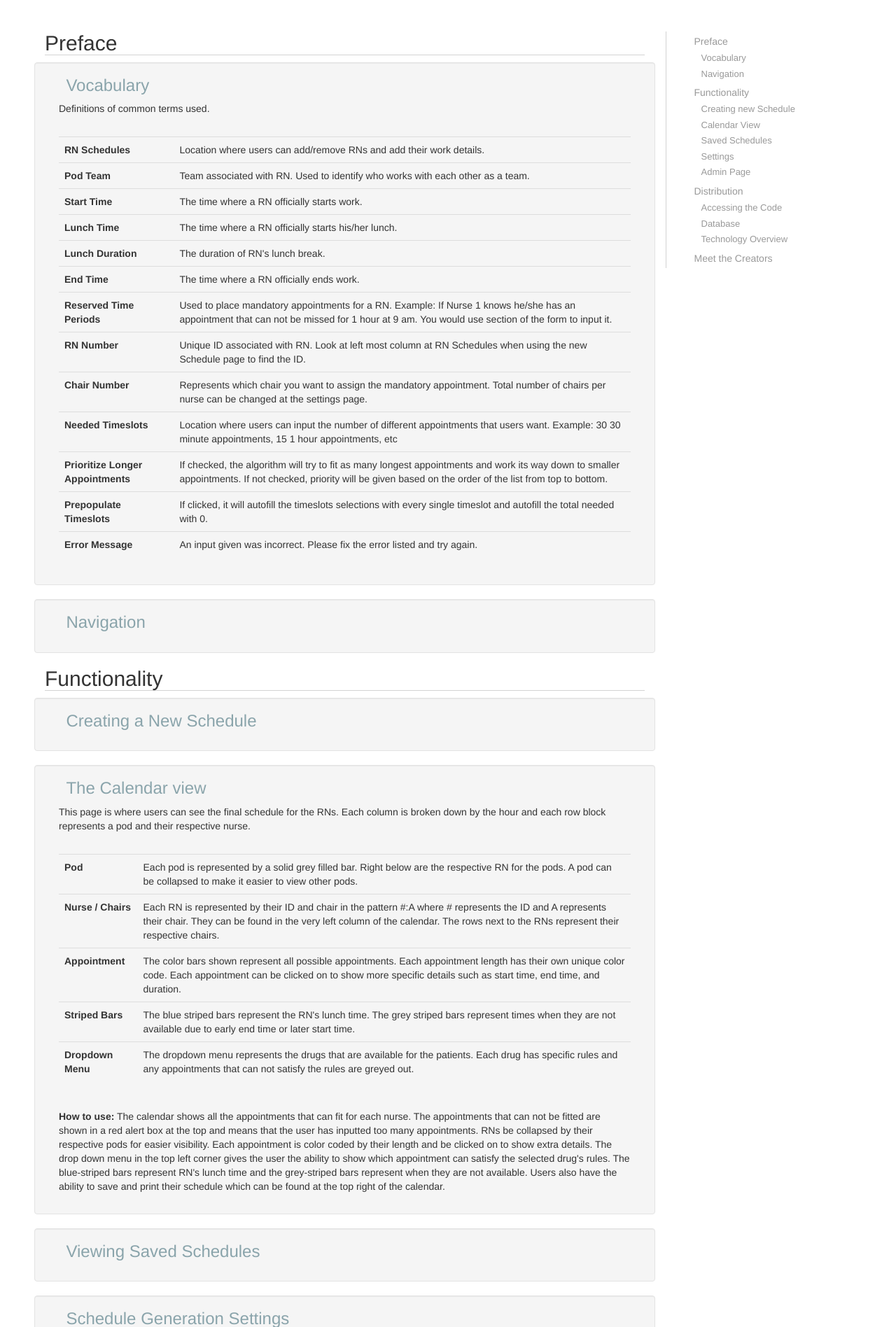
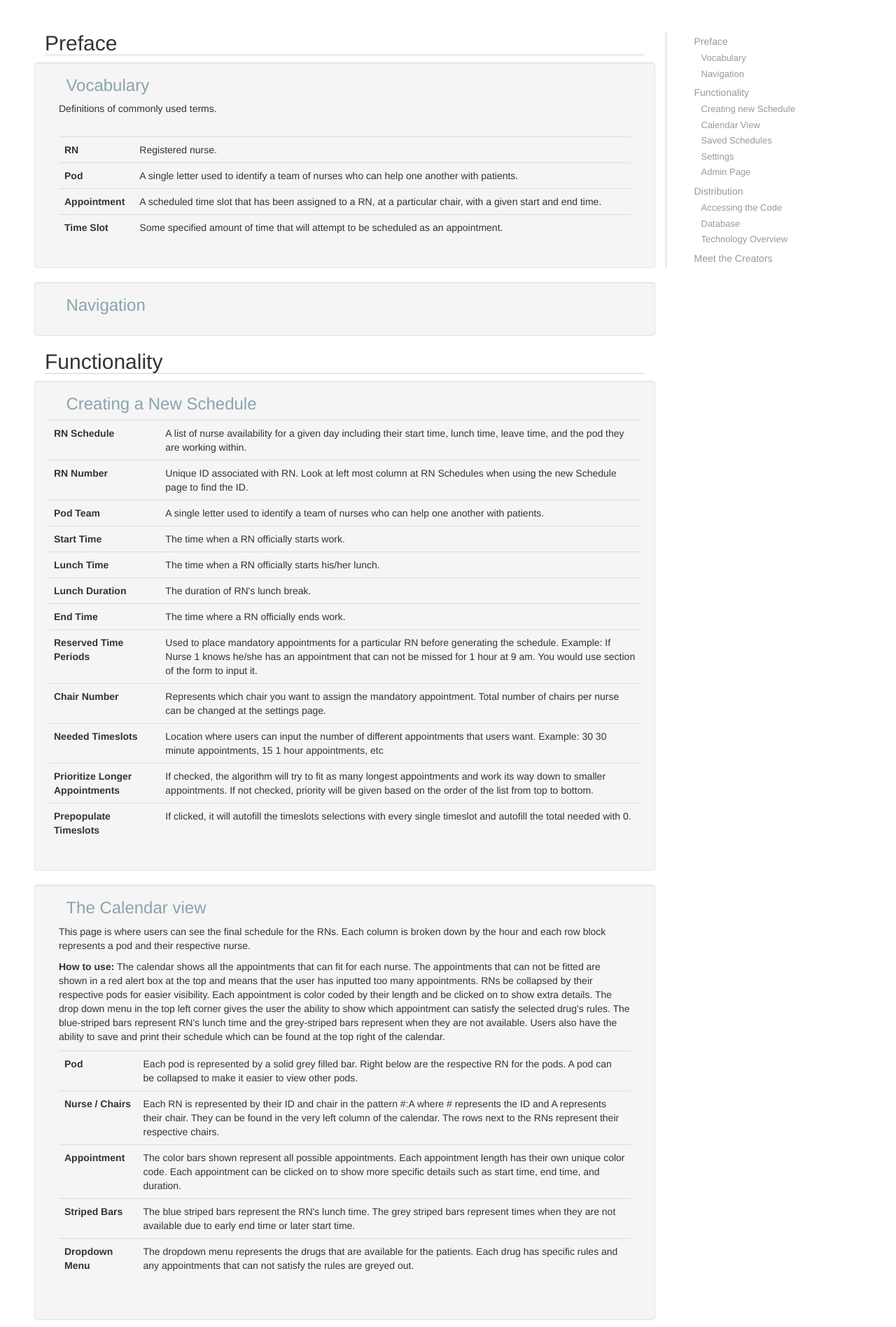
Before and after one commit to JettJengaGod/Patient-Access-Template-Program, a Django app: page /guide/ in a window 1280 px wide. Shown: the part 52-1948 px from the top of the page at 70% size. Run offline with Django 3.2, Linux system fonts and the light colour scheme; parts of the project's set-up code (start-up, migrations or seed data) failed here and were passed over; some libraries are stand-ins or nearby versions.

Commit message:
Made some styling and proof reading changes

```diff
--- a/templates/documentation.html
+++ b/templates/documentation.html
@@ -29,24 +29,58 @@
                     <h3 id="Vocabulary">Vocabulary</h3>
                     <div class="col-sm-12">
                         <p>
-                            Definitions of common terms used.
+                            Definitions of commonly used terms.
                         </p><br>
                             <table class="table">
                             <tr>
-                                <th style="min-width: 100px;">RN Schedules</th>
-                                <td>Location where users can add/remove RNs and add their work details.</td>
+                                <th>RN</th>
+                                <td>Registered nurse.</td>
+                            </tr>
+                            <tr>
+                                <th>Pod</th>
+                                <td>A single letter used to identify a team of nurses who can help one another with patients.</td>
+                            </tr>
+                            <tr>
+                                <th>Appointment</th>
+                                <td>A scheduled time slot that has been assigned to a RN, at a particular chair, with a given start and end time.</td>
+                            </tr>
+                            <tr>
+                                <th>Time Slot</th>
+                                <td>Some specified amount of time that will attempt to be scheduled as an appointment.</td>
+                            </tr>
+                        </table>
+                    </div>
+                </div>
+                <div class="row well">
+                    <h3 id="Navigation">Navigation</h3>
+                </div>
+            </section>
+
+            <section class="group">
+                <h2 id="Functionality">Functionality</h2>
+                <div class="row well">
+                    <h3 id="CreatingNewSchedule">Creating a New Schedule</h3>
+                    <table class="table">
+                        <tr>
+                            <th style="min-width: 100px;">RN Schedule</th>
+                            <td>A list of nurse availability for a given day including their start time, lunch time, leave time, and the pod they are working within.</td>
+                        </tr>
+                        <tr>
+                            <th>RN Number</th>
+                            <td>Unique ID associated with RN. Look at left most column at RN Schedules when
+                                using the new Schedule page to find the ID.</td>
                         </tr>
                         <tr>
                             <th>Pod Team</th>
-                                <td>Team associated with RN. Used to identify who works with each other as a team.</td>
+                            <td>A single letter used to identify a team of nurses who can help one another with patients.</td>
                         </tr>
                         <tr>
                             <th>Start Time</th>
-                                <td>The time where a RN officially starts work.</td>
+                            <td>The time when a RN officially starts work.</td>
                         </tr>
                         <tr>
                             <th>Lunch Time</th>
-                                <td>The time where a RN officially starts his/her lunch.</td>
+                            <td>The time when a RN officially starts his/her lunch.</td>
                         </tr>
                         <tr>
                             <th>Lunch Duration</th>
@@ -58,14 +92,9 @@
                         </tr>
                         <tr>
                             <th>Reserved Time Periods</th>
-                                <td>Used to place mandatory appointments for a RN. Example:
+                            <td>Used to place mandatory appointments for a particular RN before generating the schedule. Example:
                                 If Nurse 1 knows he/she has an appointment that can not be missed for 1 hour at
                                 9 am. You would use section of the form to input it.</td>
-                            </tr>
-                            <tr>
-                                <th>RN Number</th>
-                                <td>Unique ID associated with RN. Look at left most column at RN Schedules when
-                                    using the new Schedule page to find the ID.</td>
                         </tr>
                         <tr>
                             <th>Chair Number</th>
@@ -88,22 +117,7 @@
                             <td>If clicked, it will autofill the timeslots selections with every single timeslot and
                                 autofill the total needed with 0.</td>
                         </tr>
-                            <tr>
-                                <th>Error Message</th>
-                                <td>An input given was incorrect. Please fix the error listed and try again.</td>
-                            </tr>
                     </table>
-                    </div>
-                </div>
-                <div class="row well">
-                    <h3 id="Navigation">Navigation</h3>
-                </div>
-            </section>
-
-            <section class="group">
-                <h2 id="Functionality">Functionality</h2>
-                <div class="row well">
-                    <h3 id="CreatingNewSchedule">Creating a New Schedule</h3>
                 </div>
                 <div class="row well">
                     <h3 id="CalendarView">The Calendar view</h3>
@@ -111,7 +125,18 @@
                         <p>
                             This page is where users can see the final schedule for the RNs. Each column is broken down
                             by the hour and each row block represents a pod and their respective nurse.
-                        </p><br>
+                        </p>
+                        <p>
+                            <strong>How to use:</strong>
+                            The calendar shows all the appointments that can fit for each nurse. The appointments that
+                            can not be fitted are shown in a red alert box at the top and means that the user has inputted
+                            too many appointments. RNs be collapsed by their respective pods for easier visibility. Each
+                            appointment is color coded by their length and be clicked on to show extra details. The drop
+                            down menu in the top left corner gives the user the ability to show which appointment can
+                            satisfy the selected drug's rules. The blue-striped bars represent RN's lunch time and the
+                            grey-striped bars represent when they are not available. Users also have the ability to save
+                            and print their schedule which can be found at the top right of the calendar.
+                        </p>
                         <table class="table">
                             <tr>
                                 <th>Pod</th>
@@ -142,17 +167,6 @@
                             </tr>
                         </table>
                         <br>
-                        <p>
-                            <strong>How to use:</strong>
-                            The calendar shows all the appointments that can fit for each nurse. The appointments that
-                            can not be fitted are shown in a red alert box at the top and means that the user has inputted
-                            too many appointments. RNs be collapsed by their respective pods for easier visibility. Each
-                            appointment is color coded by their length and be clicked on to show extra details. The drop
-                            down menu in the top left corner gives the user the ability to show which appointment can
-                            satisfy the selected drug's rules. The blue-striped bars represent RN's lunch time and the
-                            grey-striped bars represent when they are not available. Users also have the ability to save
-                            and print their schedule which can be found at the top right of the calendar.
-                        </p>
                     </div>
                 </div>
                 <div class="row well">
@@ -192,9 +206,6 @@
                 <div class="row well">
                     <h3 id="AdminPage">The Admin Page</h3>
                     <div class="col-md-12">
-                        <p>
-                            This is a page by page explanation of the admin site
-                        </p><br>
                         <table class="table">
                             <tr>
                                 <th style="min-width: 100px;">Login Page: </th>
```
Also changed, not shown: other parts of templates/documentation.html (+28 -9 lines). Lines whose indentation alone changed are shown as unchanged.
